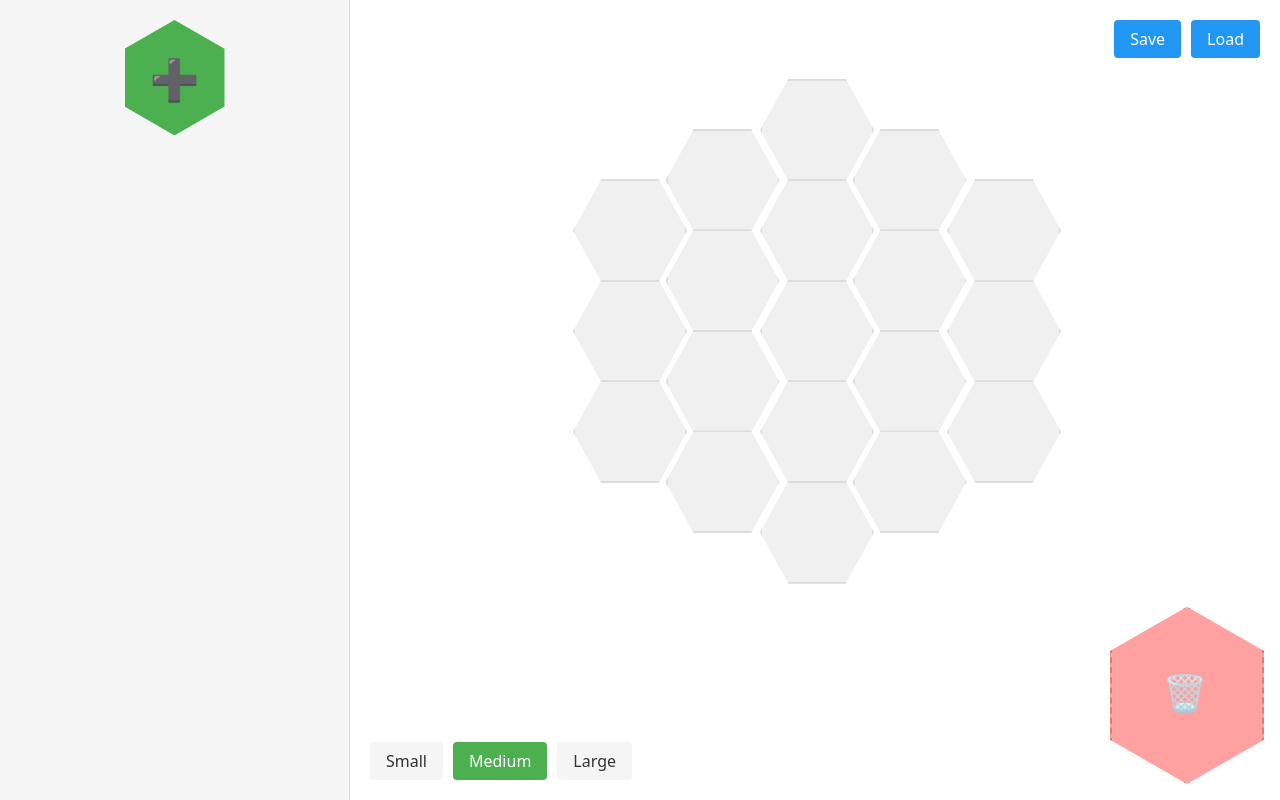
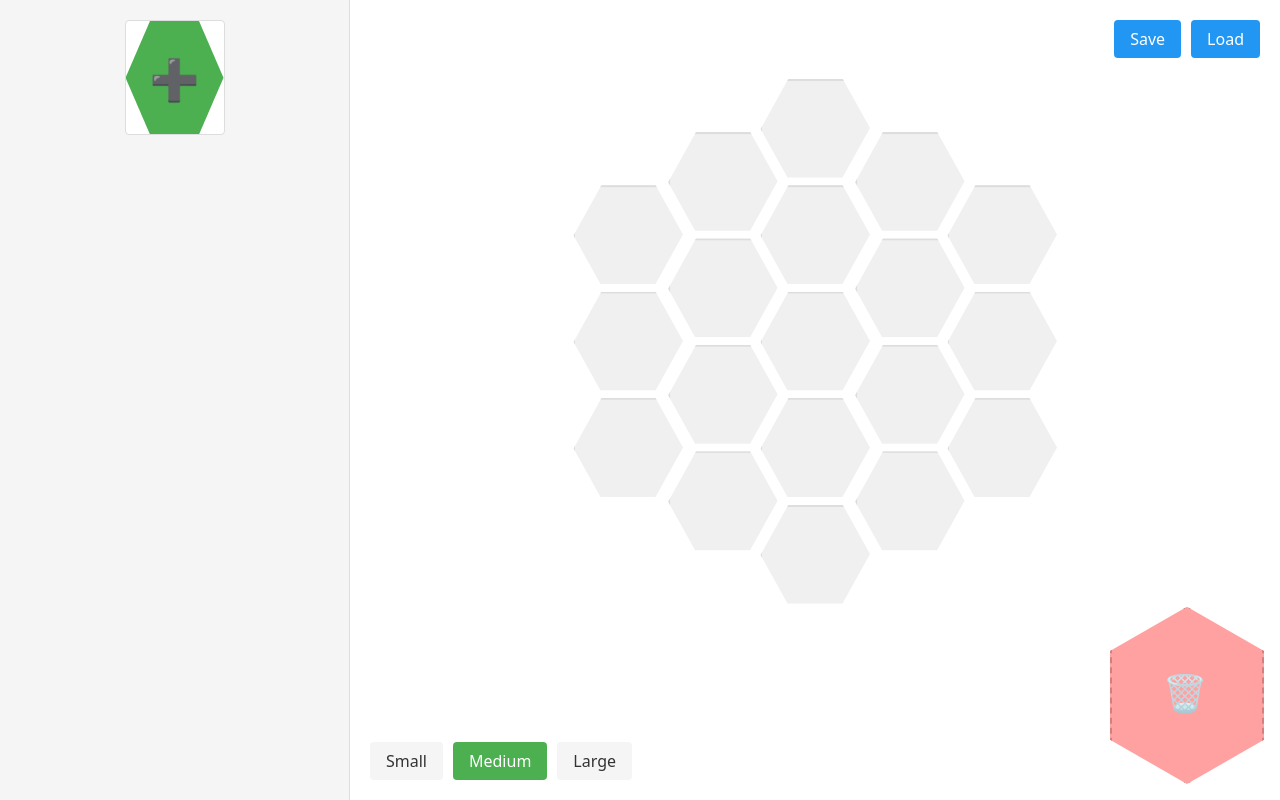
Before and after one commit to mrkplt/hex-flower, a React (Vite) app: page / in a window 1280 px wide. Built offline with nearby package versions, Linux system fonts and the light colour scheme.

Commit message:
working through teh grid spacing and draggable/droppables

```diff
--- a/src/components/Hex.jsx
+++ b/src/components/Hex.jsx
@@ -14,6 +14,7 @@ const HexContainer = styled.div`
   margin: ${margin}px;
   cursor: ${props => props.hasTile ? 'grab' : 'pointer'};
   opacity: ${props => props.isDragging ? 0.5 : 1};
+  transform: translate(${props => `${props.offset}px, ${props.verticalOffset}px`});
 
   &:active {
     cursor: ${props => props.hasTile ? 'grabbing' : 'pointer'};
@@ -35,6 +36,9 @@ const HexContainer = styled.div`
   &:hover:before {
     box-shadow: ${props => props.hasTile ? '0 4px 8px rgba(0,0,0,0.1)' : 'none'};
   }
+
+  // Ensure the container itself matches the hex shape
+  clip-path: polygon(25% 0%, 75% 0%, 100% 50%, 75% 100%, 25% 100%, 0% 50%);
 `;
 
 const Content = styled.div`
@@ -108,7 +112,7 @@ const SideLabel = styled.div`
   }}
 `;
 
-const Hex = ({ tile, sideLabels = {}, hexId, onMoveTile }) => {
+const Hex = ({ tile, sideLabels = {}, hexId, onMoveTile, offset = 0, verticalOffset = 0 }) => {
   const [{ isDragging }, drag] = useDrag({
     type: ItemTypes.HEX_TILE,
     item: () => ({ hexId, tile }),
@@ -140,6 +144,8 @@ const Hex = ({ tile, sideLabels = {}, hexId, onMoveTile }) => {
       hasTile={!!tile}
       isDragging={isDragging}
       isOver={isOver}
+      offset={offset}
+      verticalOffset={verticalOffset}
     >
       <Content>
         {tile && tile.image && (
--- a/src/components/HexFlower.jsx
+++ b/src/components/HexFlower.jsx
@@ -17,7 +17,6 @@ const FlowerContainer = styled.div`
 const HexRow = styled.div`
   display: flex;
   margin-bottom: ${rowSpacing}px;
-  transform: translateX(${props => props.offset}px);
 `;
 
 const LayoutToggleContainer = styled.div`
@@ -45,6 +44,7 @@ const LayoutToggle = styled.button`
 
 const HexFlower = ({ hexes, onHexDrop, onTileDelete, layoutSize }) => {
   const layout = getFlowerLayout(layoutSize);
+  const { width, height, rowOffset, rowSpacing } = getHexDimensions();
 
   const handleMoveTile = (sourceHexId, targetHexId, tile) => {
     if (sourceHexId === targetHexId) return;
@@ -62,20 +62,24 @@ const HexFlower = ({ hexes, onHexDrop, onTileDelete, layoutSize }) => {
             {Array.from({ length: hexCount }).map((_, hexIndex) => {
               const hexId = `${rowIndex}-${hexIndex}`;
               const hex = hexes[hexId] || {};
+              const tile = hex.tile;
 
               return (
                 <Hex
                   key={hexId}
                   hexId={hexId}
-                  tile={hex.tile}
+                  tile={tile}
                   sideLabels={hex.sideLabels}
                   onMoveTile={handleMoveTile}
+                  offset={rowIndex % 2 === 1 ? rowOffset : 0}
+                  verticalOffset={rowIndex * (height + rowSpacing)}
                 />
               );
             })}
           </HexRow>
         ))}
       </FlowerContainer>
+
       <TrashZone onTileDelete={onTileDelete} />
 
       <LayoutToggleContainer>
--- a/src/components/TileLibrary.jsx
+++ b/src/components/TileLibrary.jsx
@@ -41,7 +41,7 @@ const Tile = styled.div`
     width: 100%;
     height: 100%;
     background: white;
-    clip-path: polygon(50% 0%, 100% 25%, 100% 75%, 50% 100%, 0% 75%, 0% 25%);
+    clip-path: polygon(25% 0%, 75% 0%, 100% 50%, 75% 100%, 25% 100%, 0% 50%);
     border: 2px solid #ddd;
     transition: box-shadow 0.2s ease;
   }
@@ -65,7 +65,7 @@ const TileContent = styled.div`
   justify-content: center;
   z-index: 1;
   overflow: hidden;
-  clip-path: polygon(50% 0%, 100% 25%, 100% 75%, 50% 100%, 0% 75%, 0% 25%);
+  clip-path: polygon(25% 0%, 75% 0%, 100% 50%, 75% 100%, 25% 100%, 0% 50%);
 `;
 
 const ImageContainer = styled.div`
@@ -102,9 +102,6 @@ const CreateButton = styled.button`
   width: 100px;
   height: 115.47px;
   position: relative;
-  background: none;
-  border: none;
-  padding: 0;
   cursor: pointer;
 
   &:before {
@@ -115,7 +112,7 @@ const CreateButton = styled.button`
     width: 100%;
     height: 100%;
     background: #4CAF50;
-    clip-path: polygon(50% 0%, 100% 25%, 100% 75%, 50% 100%, 0% 75%, 0% 25%);
+    clip-path: polygon(25% 0%, 75% 0%, 100% 50%, 75% 100%, 25% 100%, 0% 50%);
     transition: all 0.2s ease;
   }
 
--- a/src/constants/hexLayout.js
+++ b/src/constants/hexLayout.js
@@ -11,8 +11,8 @@ export const HEX_CONTENT_WIDTH = HEX_WIDTH - (HEX_STROKE * 2);
 export const HEX_CONTENT_HEIGHT = HEX_HEIGHT - (HEX_STROKE * 2);
 
 // Layout calculations
-export const ROW_SPACING = HEX_HEIGHT * -1.27; // Distance between rows
-export const ROW_OFFSET = HEX_WIDTH * -0.01; // Horizontal offset for even rows
+export const ROW_SPACING = HEX_HEIGHT * -1.12; // Distance between rows
+export const ROW_OFFSET = HEX_WIDTH * 0.01; // Horizontal offset for even rows
 
 // Helper functions
 export const getHexSize = () => ({
```
